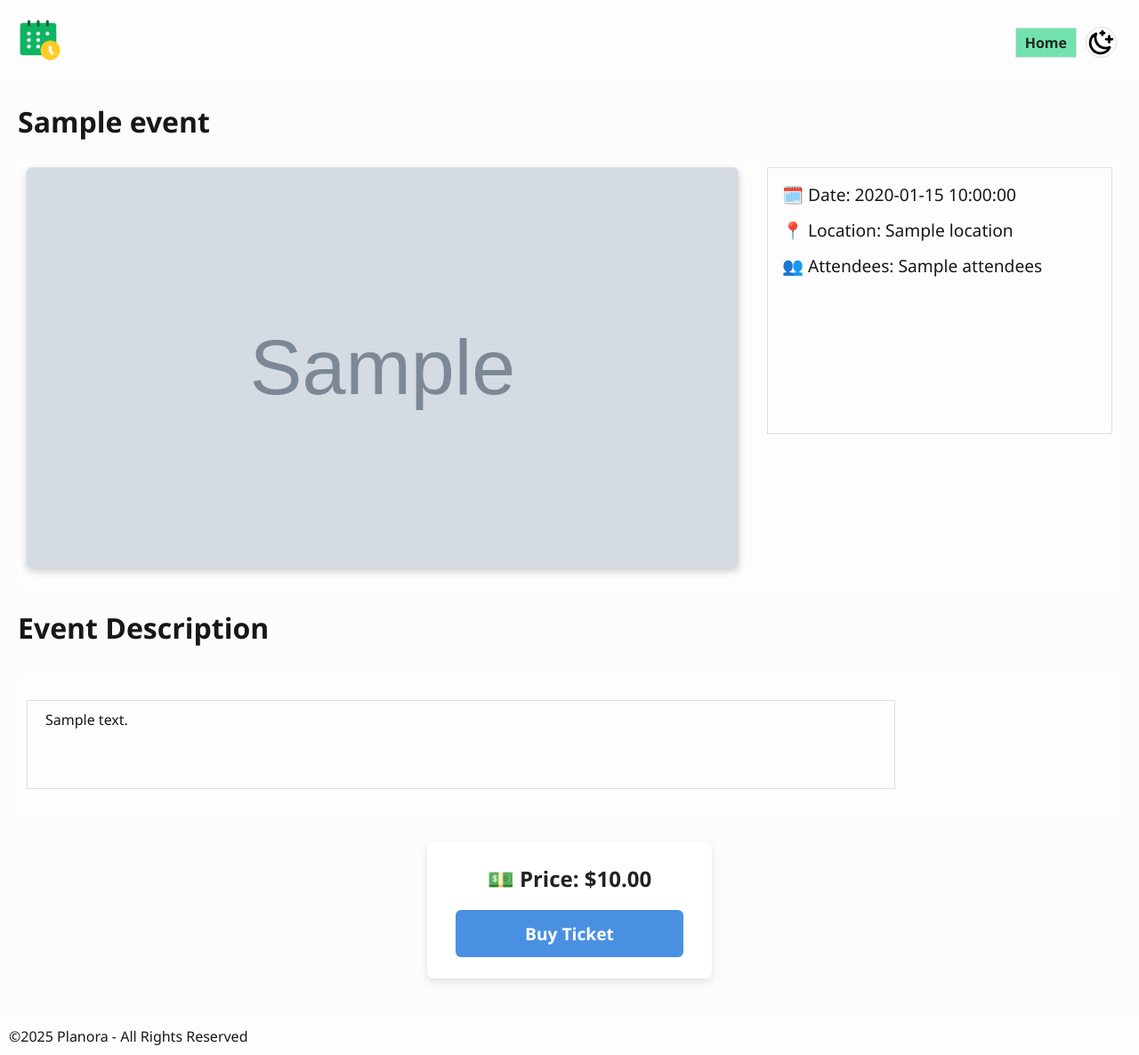
After one commit to Faculty-of-Computing/planora, a Flask app: template templates/event-details.html in a window 1280 px wide. The commit adds this page. Shown: the whole page at 89% size. Run offline with Flask 3, Linux system fonts and the light colour scheme; the template is opened without the code that fills it: most values are stand-ins (such as "Sample title", 1, 10 or a date in 2020); grey boxes marked "Sample" are stand-in pictures.

Commit message:
[feat] working event details page

```diff
--- /dev/null
+++ b/templates/event-details.html
@@ -0,0 +1,151 @@
+{% extends "base.html" %}
+
+{% block title %}
+Planora — Event: {{ event.title }}
+{% endblock %}
+
+{% block head %}
+<link rel="stylesheet" href="/css/home.css" />
+<style>
+    .hero-img-container {
+        width: 100%;
+        max-width: 800px;
+        height: 450px;
+        background-position: center;
+        background-repeat: no-repeat;
+        background-size: cover;
+        border-radius: 6px;
+        margin-bottom: 1rem;
+        box-shadow: 0 4px 8px rgba(0, 0, 0, 0.2);
+    }
+
+    .event-details {
+        flex: 1;
+        padding: 1rem;
+    }
+
+    .ticket-purchase {
+        max-width: 320px;
+        margin: 1.5rem auto;
+        padding: 1.5rem 2rem;
+        border-radius: 8px;
+        box-shadow: 0 4px 10px rgba(0, 0, 0, 0.1);
+        background: #fff;
+        text-align: center;
+    }
+
+    .ticket-purchase p {
+        font-size: 1.5rem;
+        margin-bottom: 1.2rem;
+        font-weight: 600;
+        color: #222;
+    }
+
+    .ticket-purchase button {
+        background-color: #4a90e2;
+        color: white;
+        font-size: 1.2rem;
+        padding: 0.8rem 2rem;
+        border: none;
+        border-radius: 6px;
+        cursor: pointer;
+        transition: background-color 0.3s ease;
+    }
+
+    .ticket-purchase button:hover {
+        background-color: #357ABD;
+    }
+
+    @media (max-width: 768px) {
+        .hero-img-container {
+            height: 300px;
+        }
+
+        .ticket-purchase {
+            max-width: 90%;
+            margin: 1rem auto;
+            padding: 1rem 1.5rem;
+        }
+    }
+</style>
+{% endblock %}
+
+{% block body %}
+<nav class="secondary">
+    <div class="logo">
+        <img src="/images/planora.png" alt="Planora Logo" />
+    </div>
+    <div class="menu">
+        <div class="container">
+            <a href="/home" class="btn primary primary-foreground border">Home</a>
+        </div>
+        <div class="theme-toggler border">
+            <img src="/images/icons/moon-stars-svgrepo-com.svg" alt="Toggle Theme" />
+        </div>
+    </div>
+    <!-- Mobile Menu -->
+    <div class="mobile-menu" id="create">
+        <div class="theme-toggler border">
+            <img src="/images/icons/moon-stars-svgrepo-com.svg" alt="Toggle Theme" />
+        </div>
+        <div class="menu-icon">
+            <img src="/images/icons/menu-dark.svg" alt="Menu" />
+        </div>
+        <div class="container background">
+            <div class="close-icon">
+                <img src="/images/icons/close-dark.svg" alt="Close" />
+            </div>
+            <a href="/home" class="btn primary primary-foreground border">Home</a>
+        </div>
+    </div>
+</nav>
+
+<main class="background">
+    <h1 class="foreground">{{ event.title }}</h1>
+    <section class="flex flex-wrap hero secondary" style="align-items: flex-start;">
+        <div class="hero-img-container" style="background-image: url('{{ event.image_url }}')"
+            aria-label="Event Banner Image" role="img"></div>
+
+        <!-- Event details container -->
+        <div class="event-details flex border column secondary">
+            <p class="foreground">🗓️ Date: {{ event.date }}</p>
+            <p class="foreground">📍 Location: {{ event.location or "TBA" }}</p>
+            <p class="foreground">👥 Attendees: {{ event.attendees or 0 }}</p>
+        </div>
+    </section>
+
+    <h1 class="foreground">Event Description</h1>
+    <div id="event-description" class="secondary">
+        <p class="border foreground event-description">{{ event.description }}</p>
+    </div>
+
+    <section id="ticket-price" class="ticket-purchase secondary">
+        <p class="foreground">💵 Price: ${{ "%.2f"|format(event.price) }}</p>
+        <form method="POST">
+            <button type="submit" class="btn primary primary-foreground border">
+                {% if user_registered %}
+                Cancel Registration
+                {% else %}
+                Buy Ticket
+                {% endif %}
+            </button>
+        </form>
+    </section>
+</main>
+
+<footer class="secondary">
+    <p class="foreground">&copy;2025 Planora - All Rights Reserved</p>
+</footer>
+
+<script>
+    const urls = {
+        sun: "/images/icons/sun-svgrepo-com.svg",
+        moon: "/images/icons/moon-stars-svgrepo-com.svg",
+        closeDark: "/images/icons/close-dark.svg",
+        closeLight: "/images/icons/close-light.svg",
+        menuDark: "/images/icons/menu-dark.svg",
+        menuLight: "/images/icons/menu-light.svg"
+    };
+</script>
+<script src="/js/index.js"></script>
+{% endblock %}
```
Also changed, not shown: api.py (+0 -43 lines), db.py (+77 -31 lines), pages.py (+40 -5 lines), templates/details.html (deleted, +0 -94 lines), templates/home.html (+7 -7 lines), planora.db.
